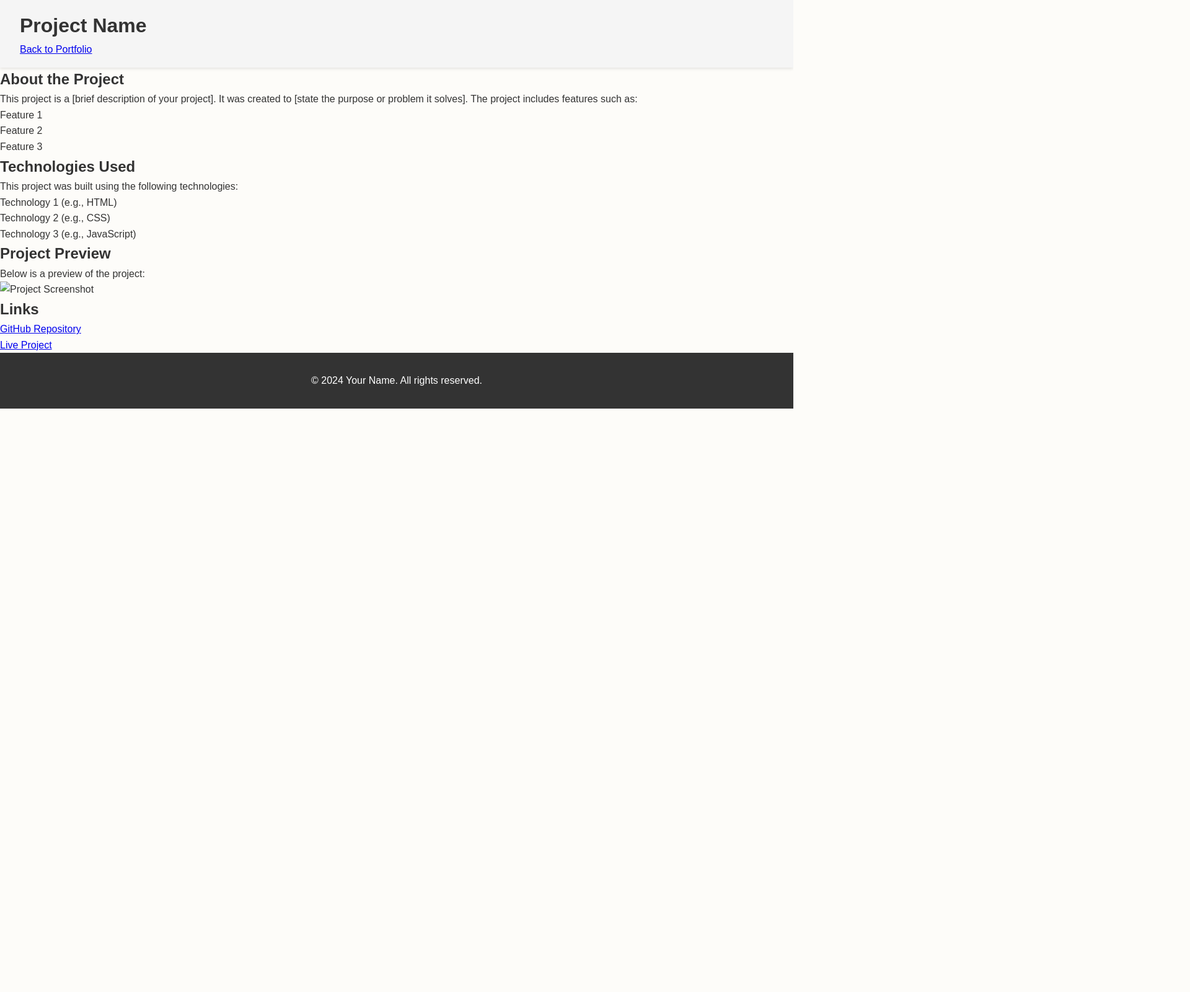
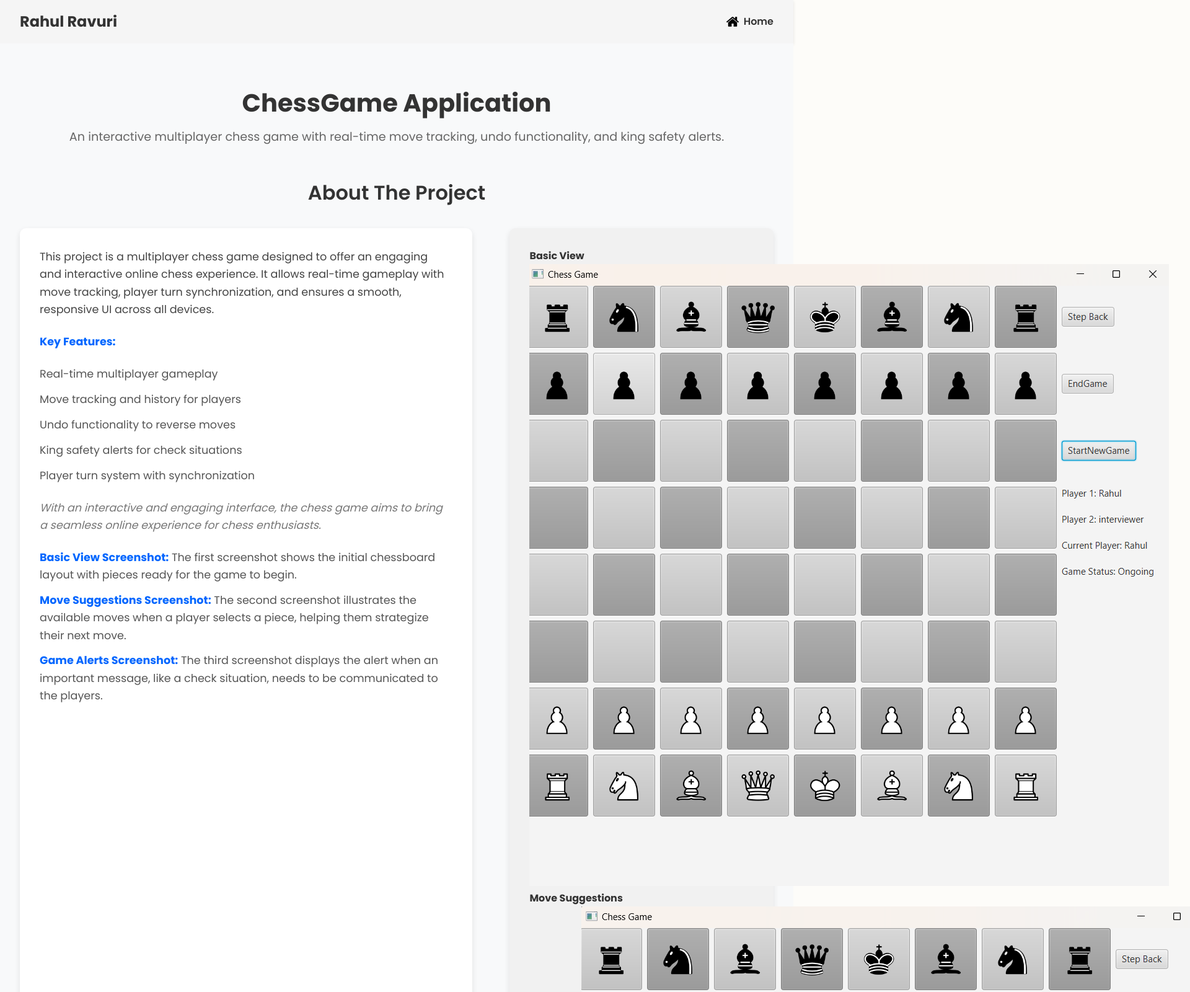
Before and after one commit to rahulravuri/Portfolio, a plain HTML site: page ChessGame.html in a window 1280 px wide. Shown: the top 1600 px of the page at 62% size, 1920 px wide, since content can reach past the window. Before the commit the page ends 800 px from the top, so only its background shows below. Drawn offline with Linux system fonts and the light colour scheme.

Commit message:
Update ChessGame.html
Signed-off-by: rahulravuri <71250496+rahulravuri@users.noreply.github.com>

```diff
--- a/ChessGame.html
+++ b/ChessGame.html
@@ -3,67 +3,139 @@
 <head>
     <meta charset="UTF-8">
     <meta name="viewport" content="width=device-width, initial-scale=1.0">
-    <title>Project Name</title>
+    <title>Book My Show - Project</title>
+    <link href="https://fonts.googleapis.com/css2?family=Poppins:wght@300;400;600;700&display=swap" rel="stylesheet">
     <link rel="stylesheet" href="styles.css">
+    <link rel="stylesheet" href="projects.css">
+	<style>
+       #scrollTopBtn {
+            position: fixed;
+            bottom: 20px;
+            right: 20px;
+            width: 50px;
+            height: 50px;
+            background-image: url('./Icons/up-arrow.png'); /* Replace with your image path */
+            background-size: cover;
+            background-repeat: no-repeat;
+            background-position: center;
+            border: none;
+            border-radius: 50%;
+            box-shadow: 0 4px 8px rgba(0, 0, 0, 0.2);
+            cursor: pointer;
+            display: none; /* Hidden by default */
+            z-index: 1000;
+        }
+        #scrollTopBtn:hover {
+            box-shadow: 0 6px 12px rgba(0, 0, 0, 0.3);
+        }
+    </style>
 </head>
 <body>
+
+ <button id="scrollTopBtn" onclick="scrollToTop()"></button>
+    <!-- Navigation Bar -->
     <header>
-        <h1>Project Name</h1>
         <nav>
-            <a href="Main.html">Back to Portfolio</a>
+            <div class="logo">Rahul Ravuri</div>
+            <ul class="nav-links">
+              <li>
+        <a href="index.html" class="nav-btn">
+            <img src="./Icons/home.png" alt="Project Icon" class="nav-icon">
+            Home
+        </a>
+    </li>
+
+            </ul>
         </nav>
     </header>
-    <section id="project-details">
-        <h2>About the Project</h2>
-        <p>
-            This project is a [brief description of your project]. It was created to [state the purpose or problem it solves]. The project includes features such as:
-        </p>
-        <ul>
-            <li>Feature 1</li>
-            <li>Feature 2</li>
-            <li>Feature 3</li>
-        </ul>
-    </section>
 
-    <section id="technologies">
-        <h2>Technologies Used</h2>
-        <p>
-            This project was built using the following technologies:
-        </p>
-        <ul>
-            <li>Technology 1 (e.g., HTML)</li>
-            <li>Technology 2 (e.g., CSS)</li>
-            <li>Technology 3 (e.g., JavaScript)</li>
-        </ul>
-    </section>
+    <!-- Book My Show Project Page Content -->
+    <main class="bookmyshow-container">
+        <section class="project-hero">
+            <h1>ChessGame Application</h1>
+            <p>An interactive multiplayer chess game with real-time move tracking, undo functionality, and king safety alerts.</p>
+        </section>
 
-    <section id="project-preview">
-        <h2>Project Preview</h2>
-        <p>
-            Below is a preview of the project:
-        </p>
-        <img src="project-image.jpg" alt="Project Screenshot" style="max-width: 100%; height: auto;">
-        <!-- Alternatively, you can embed a video -->
-        <!-- <video controls>
-            <source src="project-demo.mp4" type="video/mp4">
-            Your browser does not support the video tag.
-        </video> -->
-    </section>
+        <!-- Project Description and Tools Used -->
+        <section class="project-description">
+            <h2>About The Project</h2>
+            <div class="description-wrapper">
+				<div class="description-text">
+				<p>This project is a multiplayer chess game designed to offer an engaging and interactive online chess experience. It allows real-time gameplay with move tracking, player turn synchronization, and ensures a smooth, responsive UI across all devices.</p>
+				<p><strong>Key Features:</strong></p>
+				<ul>
+				<li>Real-time multiplayer gameplay</li>
+				<li>Move tracking and history for players</li>
+				<li>Undo functionality to reverse moves</li>
+				<li>King safety alerts for check situations</li>
+				<li>Player turn system with synchronization</li>
+				</ul>
+				<p><em>With an interactive and engaging interface, the chess game aims to bring a seamless online experience for chess enthusiasts.</em></p>
 
-    <section id="links">
-        <h2>Links</h2>
-        <ul>
-            <li>
-                <a href="https://github.com/yourusername/your-repository" target="_blank" rel="noopener noreferrer">GitHub Repository</a>
-            </li>
-            <li>
-                <a href="https://example.com/live-project" target="_blank" rel="noopener noreferrer">Live Project</a>
-            </li>
-        </ul>
-    </section>
+    <ul>
+        <li><strong>Basic View Screenshot:</strong> The first screenshot shows the initial chessboard layout with pieces ready for the game to begin.</li>
+        <li><strong>Move Suggestions Screenshot:</strong> The second screenshot illustrates the available moves when a player selects a piece, helping them strategize their next move.</li>
+        <li><strong>Game Alerts Screenshot:</strong> The third screenshot displays the alert when an important message, like a check situation, needs to be communicated to the players.</li>
+    </ul>
+				</div>
 
+				   <div class="tools-used">
+				   <p><strong>Basic View </strong></p>
+                    <div class="Chess-Image">
+
+				<a href="./Icons/ChessGameView.png" target="_blank">
+                   <img src="./Icons/ChessGameView.png" alt="Chess Game Screenshot" class="project-screenshot">
+				</a>
+                </div>
+				<p><strong>Move Suggestions</strong></p>
+				 <div class="Chess-Image">
+
+				<a href="./Icons/Available_Moves.png" target="_blank">
+                   <img src="./Icons/Available_Moves.png" alt="Chess Game Screenshot" class="project-screenshot">
+					</a>
+                </div>
+				 <p><strong>Game Alerts</strong></p>
+				 <div class="Chess-Image">
+
+				<a href="./Icons/KingNotSafeAlert.png" target="_blank">
+                   <img src="./Icons/KingNotSafeAlert.png" alt="Chess Game Screenshot" class="project-screenshot">
+        </a>
+                </div>
+                </div>
+
+                <!-- Right Section: Tools Used -->
+
+            </div>
+        </section>
+		 <a href="https://github.com/rahulravuri/ChessGame" class="view-github-btn" target="_blank">View GitHub</a>
+    </main>
+
+
+    <!-- Footer -->
     <footer>
-        <p>&copy; 2024 Your Name. All rights reserved.</p>
+        <p>&copy; 2025 Rahul Ravuri. Built with the help of ChatGPT.</p>
+        <div id="contact" class="contact-info">
+            <p>Email: <a href="mailto:rahulravuri057@gmail.com">rahulravuri057@gmail.com</a></p>
+            <p>Phone: <a href="tel:+916301921161">+916301921161</a></p>
+        </div>
     </footer>
+<script>
+
+  const scrollTopBtn = document.getElementById("scrollTopBtn");
+
+        // Show the button when scrolling down
+        window.onscroll = function () {
+            if (document.body.scrollTop > 200 || document.documentElement.scrollTop > 200) {
+                scrollTopBtn.style.display = "block";
+            } else {
+                scrollTopBtn.style.display = "none";
+            }
+        };
+
+        // Scroll to the top of the page
+        function scrollToTop() {
+            window.scrollTo({ top: 0, behavior: "smooth" });
+        }
+    </script>
 </body>
 </html>
```
